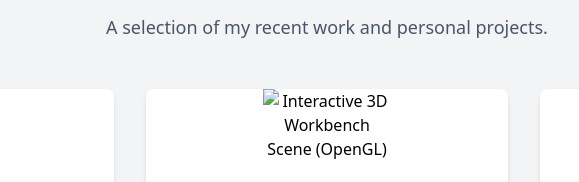
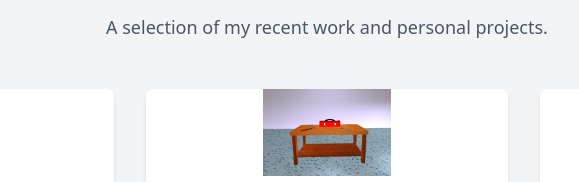
Before and after one commit to Carl32623/portfolio-website, a website: page index.html in a window 1280 px wide. Shown: the part 1123-1305 px from the top of the page, 313-892 px from the left. Drawn offline with nearby package versions, Linux system fonts and the light colour scheme.

Commit message:
updated projects section

```diff
--- a/index.html
+++ b/index.html
@@ -245,7 +245,7 @@
 
                     <!-- OpenGL Workbench Scene Card -->
                     <div class="bg-white rounded-lg shadow-md overflow-hidden hover:shadow-xl transition duration-300 transition-all duration-700 opacity-0 translate-y-6 reveal">
-                        <img src="./assets/images/g" alt="Interactive 3D Workbench Scene (OpenGL)" class="mx-auto w-32 h-auto cursor-pointer">
+                        <img src="./assets/images/workbench scene.png" alt="Interactive 3D Workbench Scene (OpenGL)" class="mx-auto w-32 h-auto cursor-pointer">
                         <div class="p-6">
                             <h3 class="text-xl font-semibold text-gray-900">3D Workbench Scene</h3>
                             <p class="mt-3 text-gray-600">
```
Also changed, not shown: assets/images/workbench scene.png (renamed from assets/images/Project_3_logo.png), dist/styles.css.
